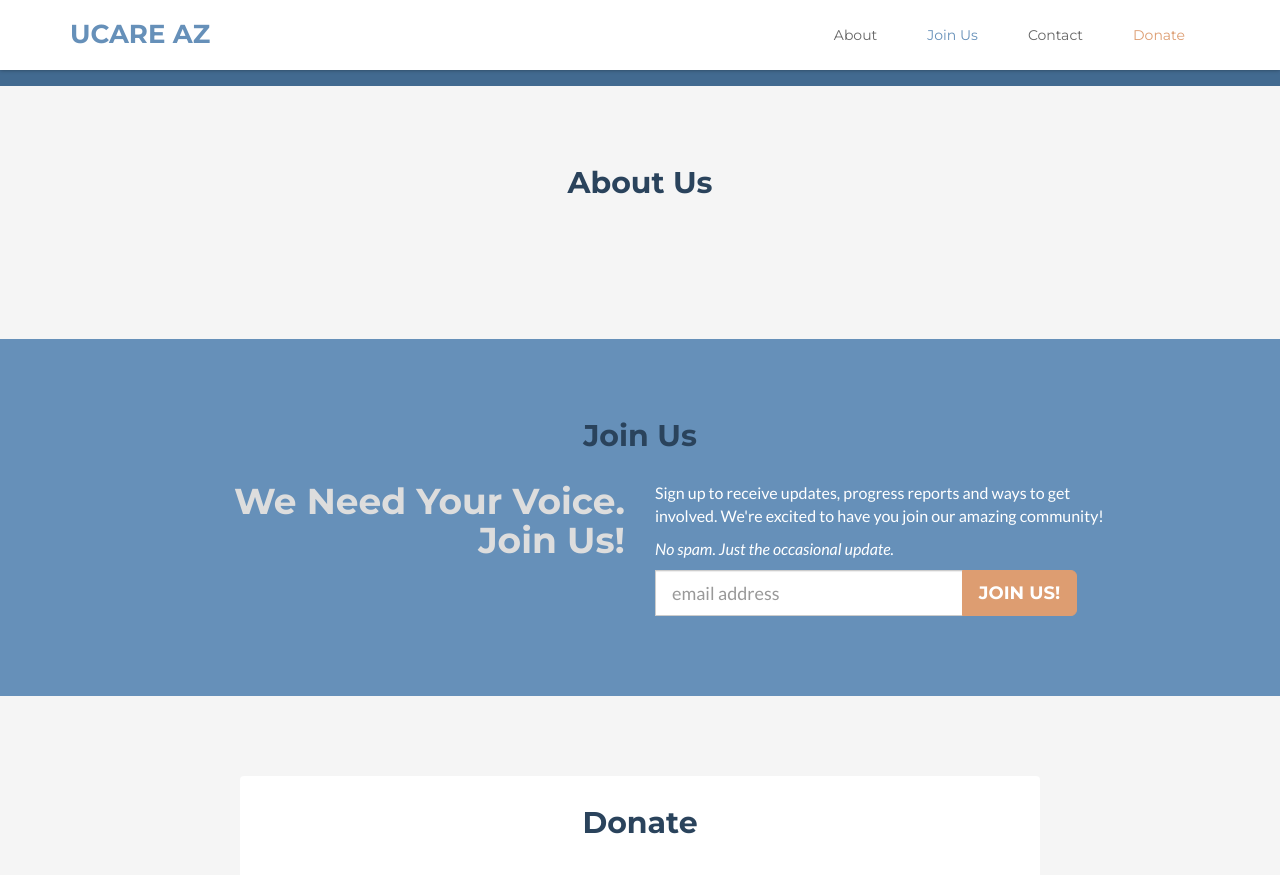
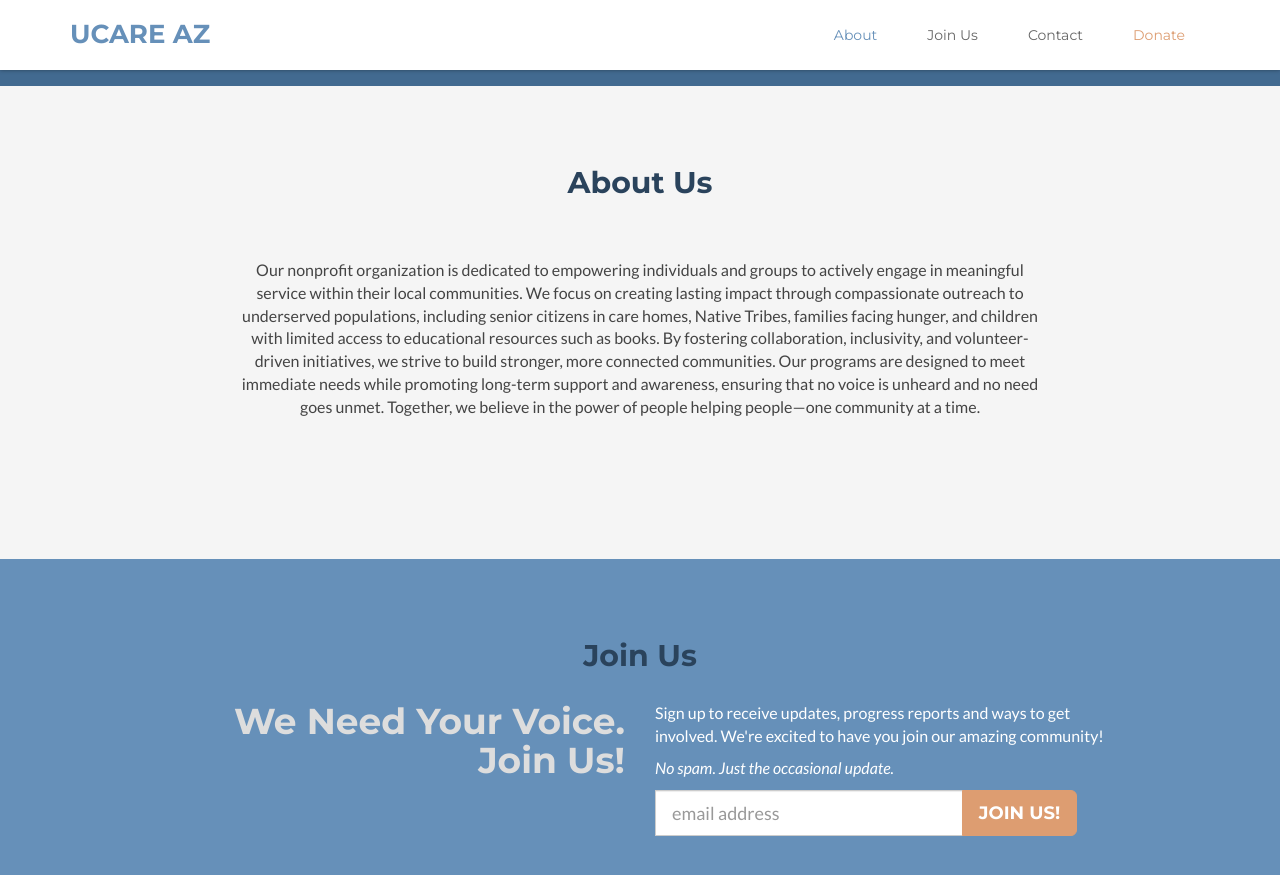
Before and after one commit to ucareaz/ucareaz.github.io, a Jekyll site: the page built from index.html, in a window 1280 px wide and 900 px high, scrolled down 1003 px. Shown: the top 875 px of the window. Built offline with Jekyll 4.4.1, drawn with Linux system fonts in a browser that asks for light colours; nearby versions of some CDN libraries; comment, search, counter and statistics services are not loaded.

Commit message:
Update _config.yml

```diff
--- a/_config.yml
+++ b/_config.yml
@@ -7,8 +7,8 @@
 org_name: UCARE AZ
 org_summary: > # Enter your summary on the next line. Be sure to indent by two spaces.
   UCARE is a non-profit corporation and is operated exclusively for educational and development purpose within the meaning of section 501(c)(3)of the IR Code of 1986.Our mission is to empower and inspire youth through education, service, and leadership. We create opportunities for transformation by organizing science camps, book drives for schools, and medical awareness initiatives. Partnering with schools, community organizations, and service institutions, we channel resources and support to help young people build confidence, responsibility, and compassion. Rooted in purpose and driven by service, we are dedicated to reshaping futures and making a lasting impact—one child, one community at a time
-#Optional
-#OPTIONAL
+org_full_description: > # Enter your description on the next line. Be sure to indent by two spaces.
+  Our nonprofit organization is dedicated to empowering individuals and groups to actively engage in meaningful service within their local communities. We focus on creating lasting impact through compassionate outreach to underserved populations, including senior citizens in care homes, Native Tribes, families facing hunger, and children with limited access to educational resources such as books. By fostering collaboration, inclusivity, and volunteer-driven initiatives, we strive to build stronger, more connected communities. Our programs are designed to meet immediate needs while promoting long-term support and awareness, ensuring that no voice is unheard and no need goes unmet. Together, we believe in the power of people helping people—one community at a time.
 #Non US-address support coming soon
 org_general_email_inbox: ucarearizona@gmail.com
 org_street_address: 1771 W maplewood Pl #Please include suite number on the line below
```
